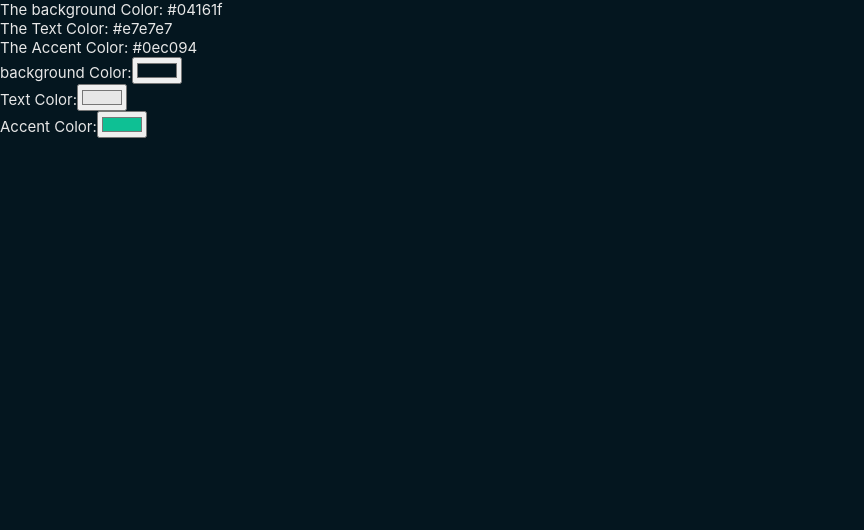
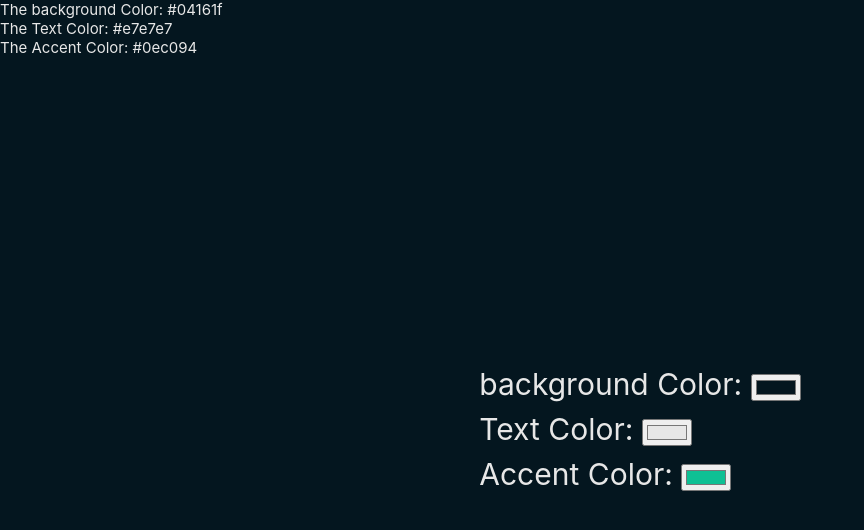
Before and after one commit to M-Hafez22/pick-color, a Vue app: page / in a window 1280 px wide. Shown: the top 530 px of the page, without its empty margins (0-864 px from the left). Built offline with nearby package versions, Linux system fonts and the light colour scheme.

Commit message:
💄 Center the pickColor component

```diff
--- a/src/App.vue
+++ b/src/App.vue
@@ -10,7 +10,7 @@ const store = useColorStore();
     class="app"
     :style="{ color: store.color.text, background: store.color.background }"
   >
-    <div>
+    <div class="colors">
       <p>The background Color: {{ store.color.background }}</p>
       <p>The Text Color: {{ store.color.text }}</p>
       <p>The Accent Color: {{ store.color.accent }}</p>
--- a/src/components/PickColor.vue
+++ b/src/components/PickColor.vue
@@ -11,19 +11,33 @@ const accentcolor = ref(store.color.accent);
 
 
 <template>
-  <div>
-    <label>background Color:</label>
-    <input type="color" v-model="store.color.background" />
-  </div>
-  <div>
-    <label>Text Color:</label>
-    <input type="color" v-model="store.color.text" />
-  </div>
-  <div>
-    <label>Accent Color:</label>
-    <input type="color" v-model="store.color.accent" />
+  <div class="pickColor">
+    <div class="color-input">
+      <label>background Color: </label>
+      <input type="color" v-model="store.color.background" />
+    </div>
+    <div class="color-input">
+      <label>Text Color: </label>
+      <input type="color" v-model="store.color.text" />
+    </div>
+    <div class="color-input">
+      <label>Accent Color: </label>
+      <input type="color" v-model="store.color.accent" />
+    </div>
   </div>
 </template>
 
 <style>
+.pickColor {
+  margin: auto;
+  display: flex;
+  align-content: center;
+  justify-content: center;
+  flex-direction: column;
+}
+.color-input {
+  margin: 0em;
+  padding: 0.15em;
+  font-size: 2em;
+}
 </style>
```
